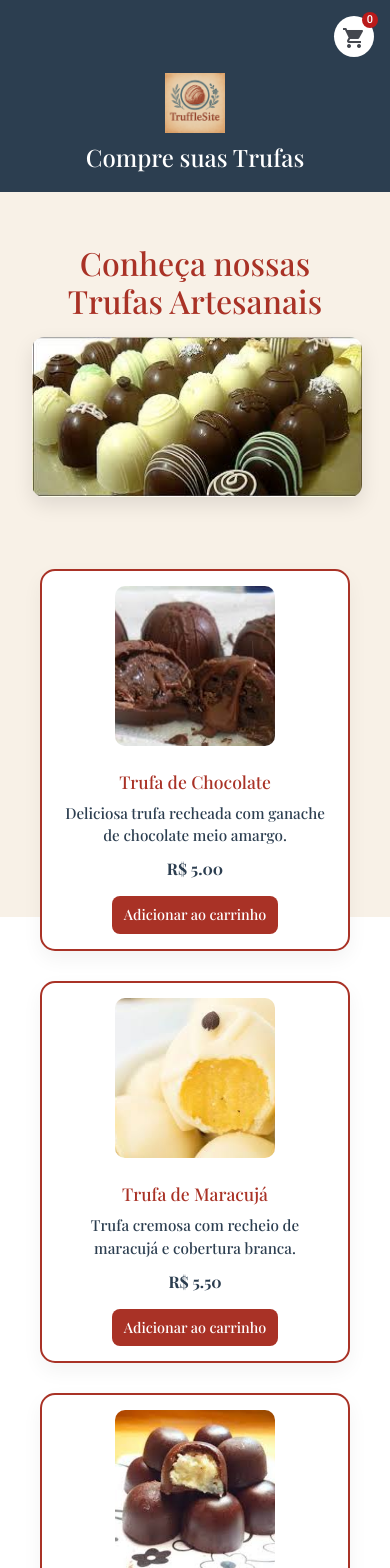
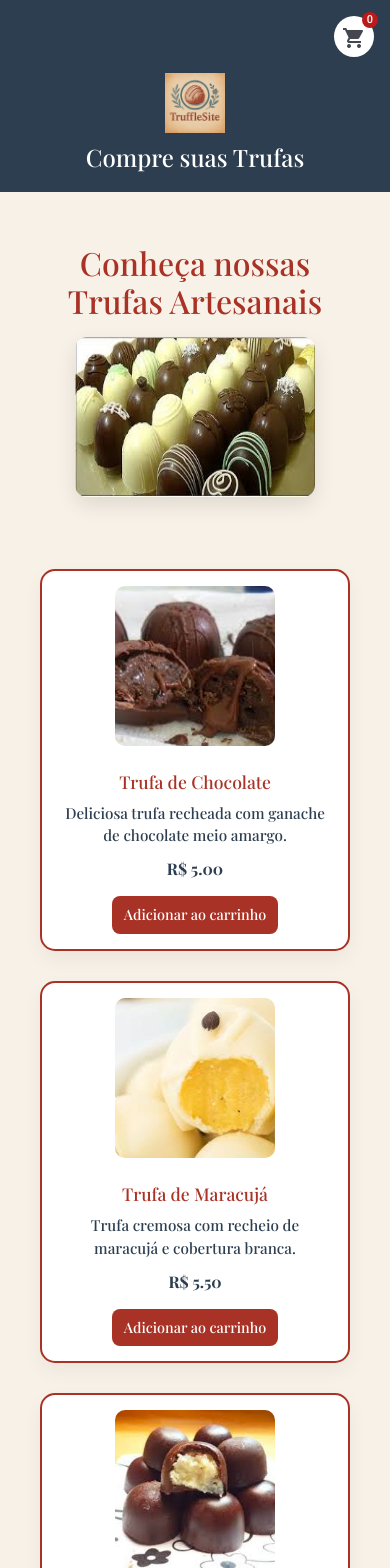
Before and after one commit to PauloSayao/ProjetoFinal, an Angular app: page /usuarios in a window 390 px wide. Shown: the top 1568 px of the page. Built offline with nearby package versions, Linux system fonts and the light colour scheme.

Commit message:
responsividade

```diff
--- a/src/app/pages/usuarios/usuarios.component.scss
+++ b/src/app/pages/usuarios/usuarios.component.scss
@@ -1,12 +1,11 @@
 $bg-color: #f8f1e7;
-$primary: #2C3E50;
-$accent: #A93226;
-$font-main: 'Playfair Display', serif;
+$primary: #2c3e50;
+$accent: #a93226;
+$font-main: "Playfair Display", serif;
 html {
   height: 100dvh;
 }
 body {
-
   margin: 0;
   font-family: $font-main;
   background-color: $bg-color;
@@ -91,7 +90,7 @@ body {
   margin-bottom: 40px;
 
   h2 {
-    padding: 20px 0 0  0 ;
+    padding: 20px 0 0 0;
     color: $accent;
     font-size: 1.8rem;
     margin-bottom: 20px;
@@ -111,7 +110,7 @@ body {
   padding: 2rem;
 
   h2 {
-    font-family: 'Playfair Display', serif;
+    font-family: "Playfair Display", serif;
     font-size: 2rem;
     color: $accent;
     margin-bottom: 1rem;
@@ -158,6 +157,9 @@ body {
 }
 
 @media (max-width: 1100px) {
+  main {
+    background-color: $bg-color;
+  }
   .product-card {
     img {
       max-width: 160px;
@@ -177,6 +179,13 @@ body {
       border-radius: 10px;
       margin-bottom: 15px;
     }
+  }
+}
+.carousel-wrapper {
+  img {
+    width: 240px;
+    height: 160px;
+    object-fit: cover;
   }
 }
 
@@ -208,5 +217,4 @@ body {
       margin-bottom: 15px;
     }
   }
-
 }
```
